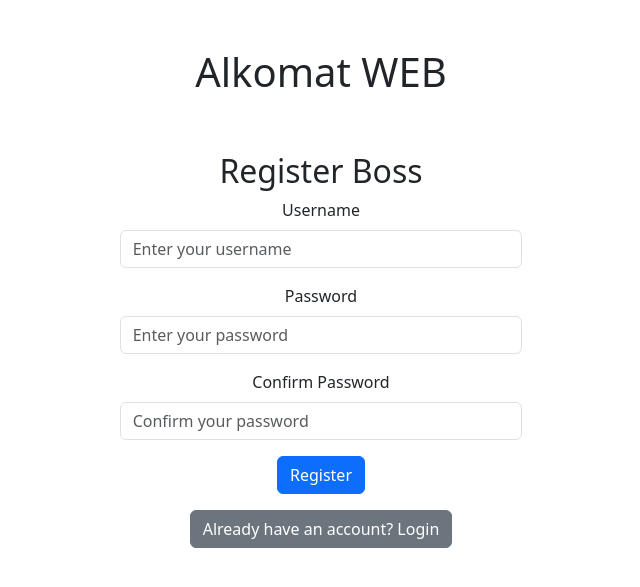
After one commit to bartosz-zelek/alkomat_flask, a Flask app: page /register in a window 1280 px wide. The commit adds this page. Shown: the top 587 px of the page, without its empty margins (319-959 px from the left). Run offline with Flask 3, Linux system fonts and the light colour scheme.

Commit message:
add minor changes to logging in and form for registering bosses

```diff
--- a/alko.py
+++ b/alko.py
@@ -4,6 +4,6 @@ from random import uniform
 
 print(requests.get('http://localhost:5000/add_employee/1/John/Doe'))
 
-for i in range(10):
+for i in range(100):
     print(requests.get('http://localhost:5000/add_reading/1/{}'.format(round(uniform(0.0, 0.4), 2))))
-    sleep(5)
+    sleep(1)
--- a/app.py
+++ b/app.py
@@ -6,7 +6,9 @@ from flask import Flask, render_template, g, jsonify, flash, request, abort, red
 from flask_login import login_user, login_required, logout_user, current_user, LoginManager
 from werkzeug.security import generate_password_hash, check_password_hash
 from boss import Boss
-import os
+from flask_wtf import FlaskForm
+from wtforms import StringField, PasswordField, SubmitField
+from wtforms.validators import DataRequired, EqualTo
 
 
 
@@ -19,8 +21,6 @@ app.secret_key = b"123456789"
 
 login_manager = LoginManager(app)
 
-# Define a route to register a boss
-@app.route("/register_boss/<username>/<password>")
 def register_boss(username, password):
     try:
         # Hash the password
@@ -36,6 +36,31 @@ def register_boss(username, password):
         exc_type, exc_value, exc_tb = sys.exc_info()
         return traceback.format_exception(exc_type, exc_value, exc_tb)[-1], 500
 
+class RegistrationForm(FlaskForm):
+    username = StringField('Username', validators=[DataRequired()])
+    password = PasswordField('Password', validators=[DataRequired()])
+    confirm_password = PasswordField('Confirm Password', validators=[DataRequired(), EqualTo('password')])
+    submit = SubmitField('Register Boss')
+
+@app.route("/register", methods=['GET','POST'])
+def register():
+    form = RegistrationForm()
+    if form.validate_on_submit():
+        username = form.username.data
+        password = form.password.data
+
+        # Check if the username is already taken
+        db = get_db()
+        cur = db.execute("SELECT ID FROM BOSSES WHERE USERNAME = ?", (username,))
+        if cur.fetchone():
+            flash('Username already taken. Choose another one.', 'danger')
+        else:
+            # Register the boss
+            register_boss(username, password)
+            flash('Boss registered successfully!', 'success')
+            return redirect('/login')
+
+    return render_template('register.html', form=form)
 
 @login_manager.user_loader
 def load_user(user_id):
@@ -49,6 +74,9 @@ def load_user(user_id):
 # Updated login route
 @app.route('/login', methods=['GET', 'POST'])
 def login():
+    if current_user.is_authenticated:
+        return redirect('/')
+
     if request.method == 'POST':
         username = request.form['username']
         password = request.form['password']
--- a/templates/login.html
+++ b/templates/login.html
@@ -17,6 +17,7 @@ Login - Alkomat
             </div>
             <button type="submit" class="btn btn-primary">Login</button>
         </form>
+        <a href="/register" class="btn btn-secondary mt-3">Register New Boss</a>
     </div>
 </div>
 {% endblock %}
--- /dev/null
+++ b/templates/register.html
@@ -0,0 +1,37 @@
+{% extends "layout.html" %}
+{% block title %}
+Register - Alkomat
+{% endblock %}
+{% block content %}
+<div class="row mt-5">
+    <div class="col-4 offset-4">
+        <h2>Register Boss</h2>
+        <form action="/register" method="post">
+            {{ form.hidden_tag() }}
+            <div class="mb-3">
+                {{ form.username.label(class="form-label") }}
+                {{ form.username(class="form-control", placeholder="Enter your username") }}
+                {% for error in form.username.errors %}
+                    <p class="text-danger">{{ error }}</p>
+                {% endfor %}
+            </div>
+            <div class="mb-3">
+                {{ form.password.label(class="form-label") }}
+                {{ form.password(class="form-control", placeholder="Enter your password") }}
+                {% for error in form.password.errors %}
+                    <p class="text-danger">{{ error }}</p>
+                {% endfor %}
+            </div>
+            <div class="mb-3">
+                {{ form.confirm_password.label(class="form-label") }}
+                {{ form.confirm_password(class="form-control", placeholder="Confirm your password") }}
+                {% for error in form.confirm_password.errors %}
+                    <p class="text-danger">{{ error }}</p>
+                {% endfor %}
+            </div>
+            <button type="submit" class="btn btn-primary">Register</button>
+        </form>
+        <a href="/login" class="btn btn-secondary mt-3">Already have an account? Login</a>
+    </div>
+</div>
+{% endblock %}
```
Also changed, not shown: static/database.db.
